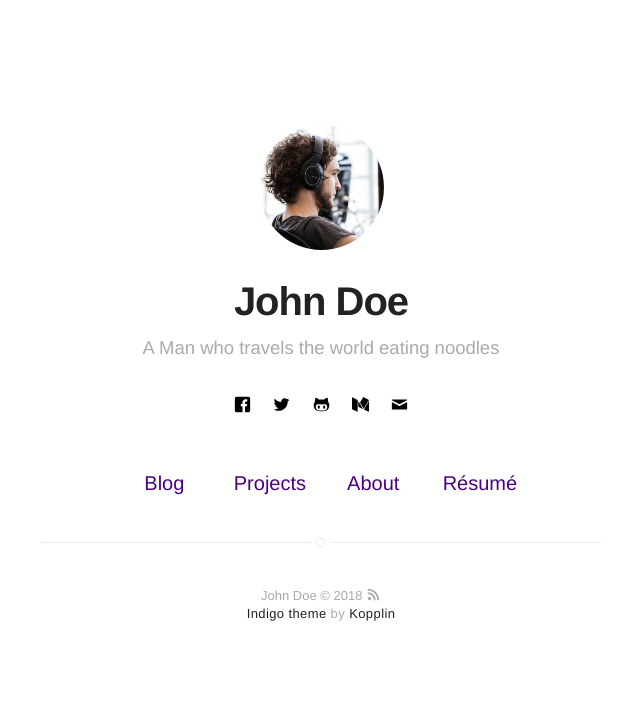
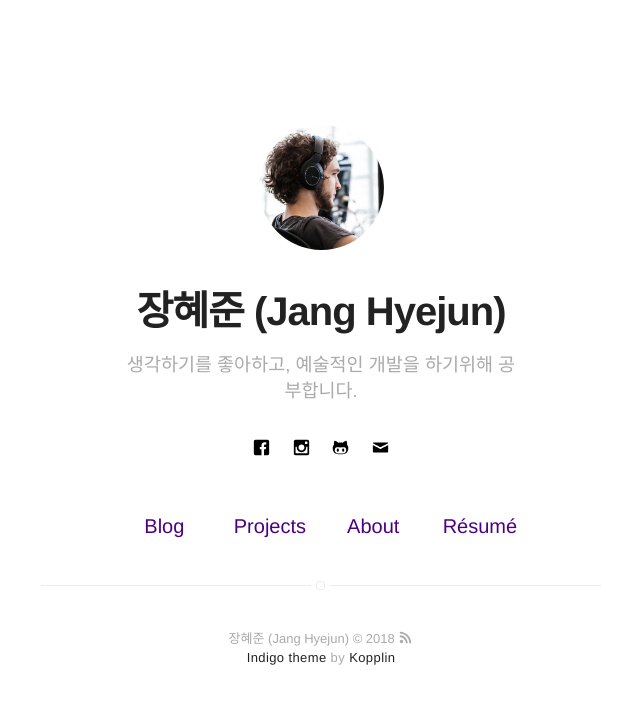
Before and after one commit to jhyejun/jhyejun.github.io, a Jekyll site: the page built from index.html, in a window 1280 px wide. Shown: the top 704 px of the page, without its empty margins (319-959 px from the left). Built offline with Jekyll 4.4.1, drawn with Linux system fonts in a browser that asks for light colours; part of the change alters nothing that is shown.

Commit message:
Update my profile

```diff
--- a/_config.yml
+++ b/_config.yml
@@ -1,9 +1,9 @@
 # main text of home
-name: John Doe
-bio: A Man who travels the world eating noodles
+name: 장혜준 (Jang Hyejun)
+bio: 생각하기를 좋아하고, 예술적인 개발을 하기위해 공부합니다.
 
 # twitter summary info
-description: A blog about technology and stuff related
+description: 장혜준 블로그
 
 # if it's an external image, update below for true
 # better with square images
@@ -16,7 +16,7 @@ resume: true
 resume-external: true
 resume-url: https://google.com/?q=my+resume
 
-url: https://koppl.in/indigo
+url: http://jhyejun.com
 # your url: http://USERNAME.github.io
 
 permalink: /:title/
@@ -34,23 +34,23 @@ disqus:
   categories: [blog, project] # only show disqus for posts that have these categories
 
 # if you don't have any of social below, comment the line
-facebook: myfacebook
-twitter: mytwitter
+facebook: Jhyejun
+# twitter: mytwitter
 # google: mygoogle
-# instagram: myinstagram
+instagram: Jhyejun
 # pinterest: mypinterest
 # linkedin: mylinkedin
 # youtube: myyoutube
 # spotify: myspotify
-github: mygithub
+github: jhyejun
 # lastfm: mylastfm
 # stackoverflow: 7044681/mystackoverflow
 # quora: userquora
 # reddit: username
-medium: medium
+# medium: medium
 # vimeo: myvimeo
 # lanyrd: mylanyrd
-email: myemail@gmail.com
+email: hyejun417@gmail.com
 
 authors:
     johndoe:
```
